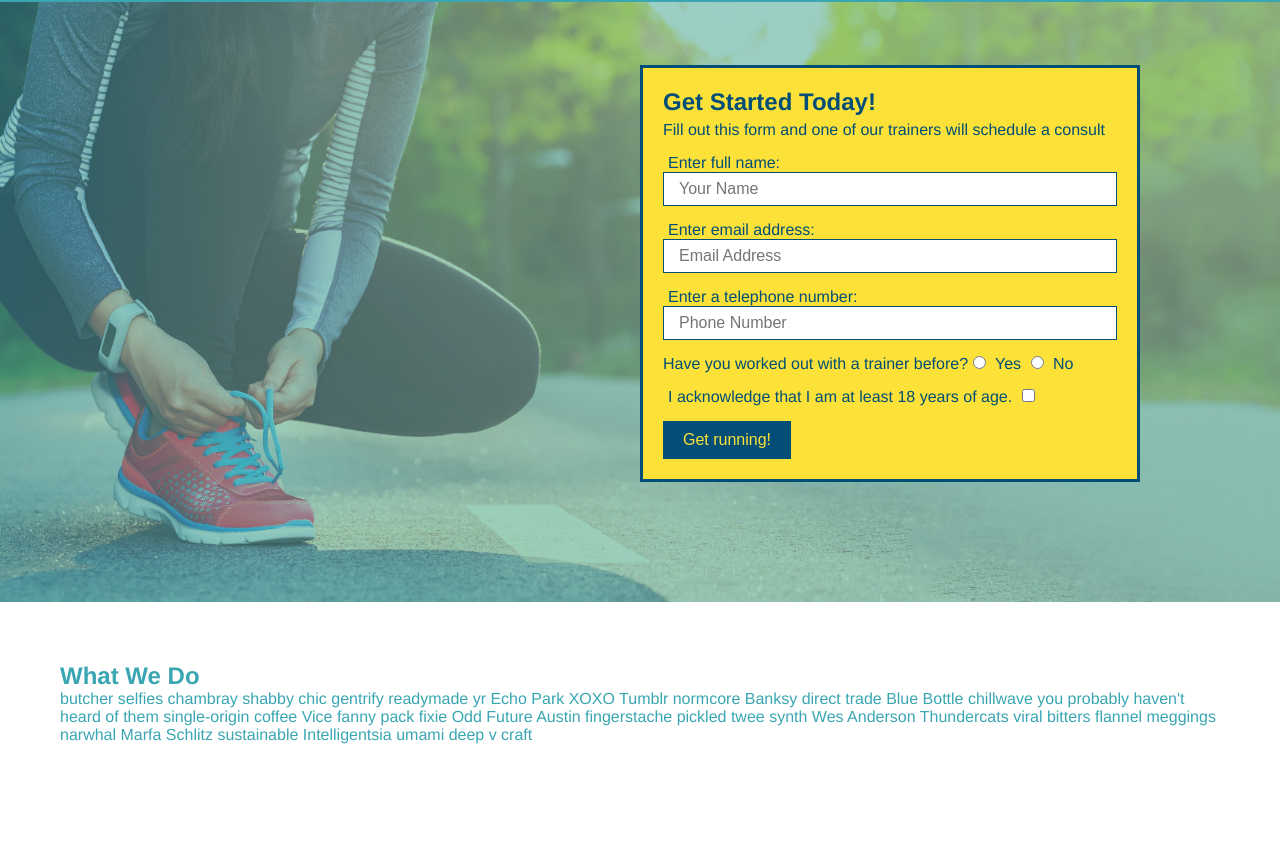
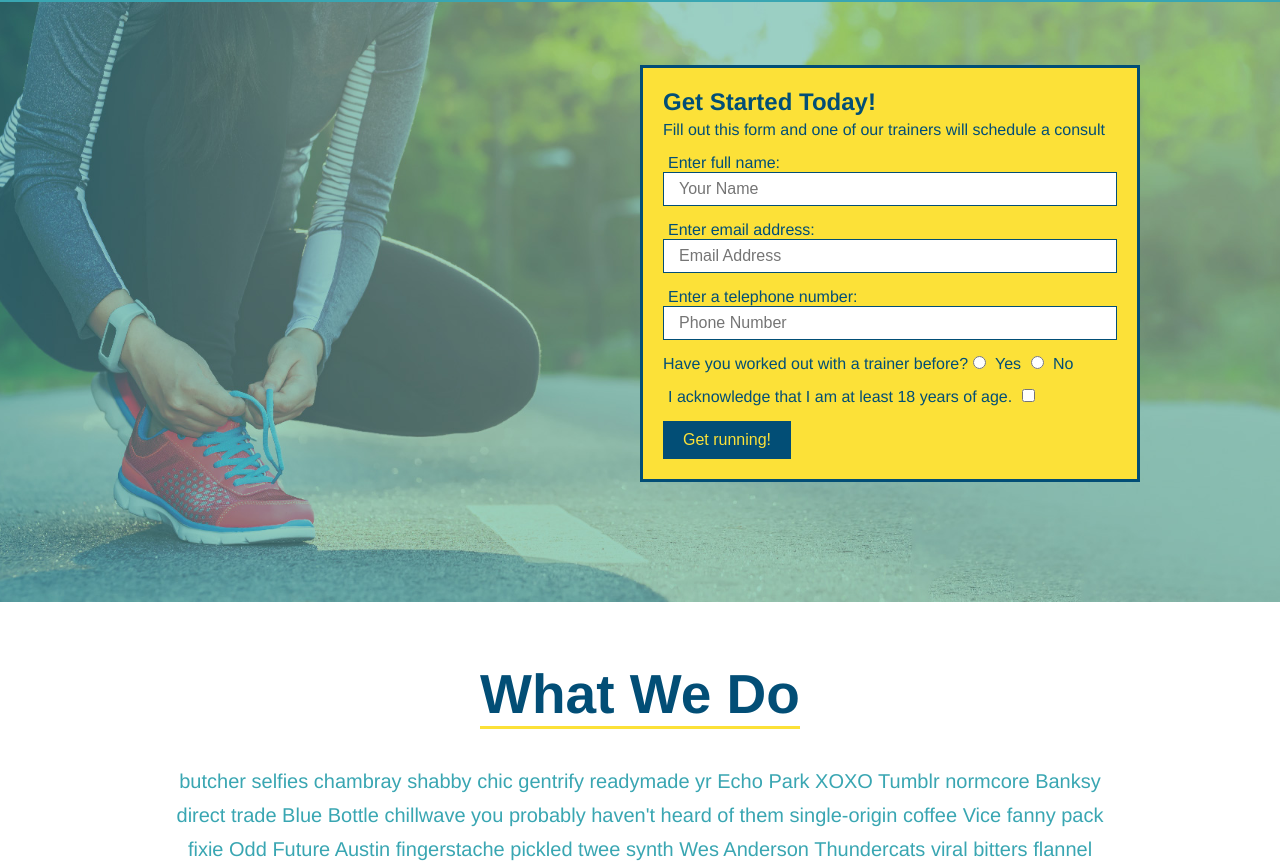
Before and after one commit to noahsuissa/run-buddy, a plain HTML site: page index.html in a window 1280 px wide. Shown: the part 80-941 px from the top of the page. Drawn offline with Linux system fonts and the light colour scheme.

Commit message:
style what we do section

```diff
--- a/assets/css/style.css
+++ b/assets/css/style.css
@@ -122,3 +122,24 @@ margin: 5px 0 15px 0;
     font-size: 16px;
 }
 /* Hero Style End */
+
+.intro {
+    text-align: center;
+}
+
+.intro h2 {
+    font-size: 55px;
+    color: #024e76;
+    margin-bottom: 35px;
+    padding-top: 0 100px 20px 100px;
+    border-bottom: 3px solid #fce138;
+    display: inline-block;
+}
+
+.intro p {
+    line-height: 1.7;
+    color: #39a6b2;
+    width: 80%;
+    font-size: 20px;
+    margin: 0 auto;
+}
--- a/index.html
+++ b/index.html
@@ -69,7 +69,7 @@
         <!-- end hero-->
 
         <!-- "what we do" section -->
-        <section id="what-we-do">
+        <section id="what-we-do" class="intro">
             <h2>What We Do</h2>
             <p>
                 butcher selfies chambray shabby chic gentrify readymade yr Echo Park XOXO Tumblr normcore Banksy direct trade Blue Bottle chillwave you probably haven't heard of them single-origin coffee Vice fanny pack fixie Odd Future Austin fingerstache pickled twee synth Wes Anderson Thundercats viral bitters flannel meggings narwhal Marfa Schlitz sustainable Intelligentsia umami deep v craft
```
